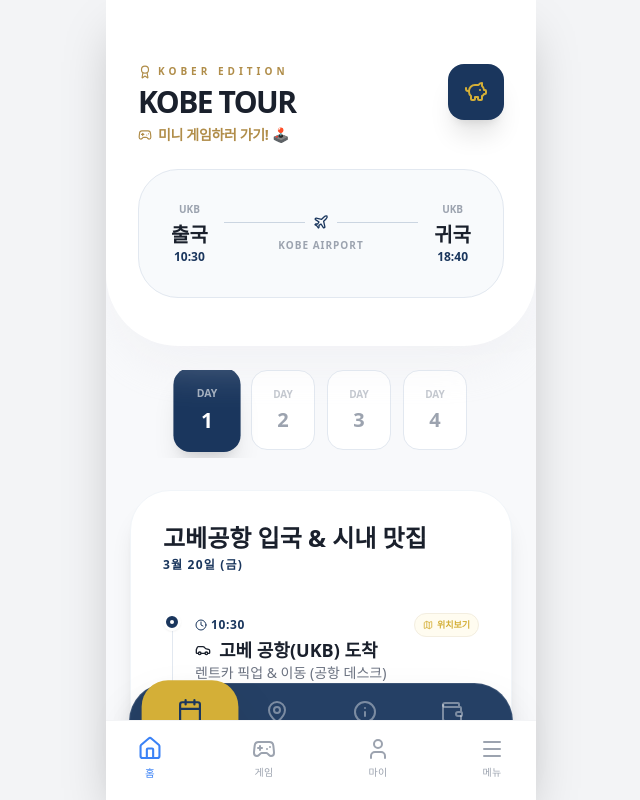
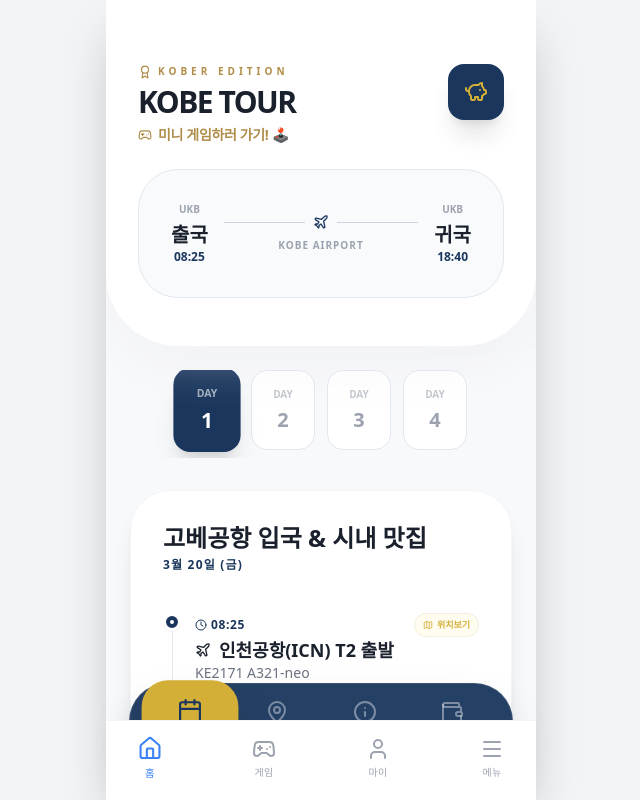
Before and after one commit to hellojj0929/tour, a React (Vite) app: page / in a window 1280 px wide. Shown: the whole page, without its empty margins (319-959 px from the left). Built offline with nearby package versions, Linux system fonts and the light colour scheme.

Commit message:
feat: update flight info to Incheon T2 departure

```diff
--- a/src/pages/TourApp.tsx
+++ b/src/pages/TourApp.tsx
@@ -68,7 +68,8 @@ const TourApp = () => {
             day: 1, date: "3월 20일 (금)", title: "고베공항 입국 & 시내 맛집", route: "고베공항 ➔ 산노미야 ➔ 이진칸",
             mainQuery: "Candeo Hotels Kobe Tor Road",
             items: [
-                { time: "10:30", icon: <Car size={16} />, activity: "고베 공항(UKB) 도착", desc: "렌트카 픽업 & 이동 (공항 데스크)", mapQuery: "Kobe Airport" },
+                { time: "08:25", icon: <Plane size={16} />, activity: "인천공항(ICN) T2 출발", desc: "KE2171 A321-neo", mapQuery: "Incheon International Airport Terminal 2" },
+                { time: "10:10", icon: <Car size={16} />, activity: "고베 공항(UKB) T2 도착", desc: "입국 수속 후 렌트카 픽업", mapQuery: "Kobe Airport" },
                 { time: "12:00", icon: <Utensils size={16} />, activity: "점심 식사 (스테이크랜드 고베)", desc: "가성비 좋은 고베규 런치 (1인 약 3,500엔~)", mapQuery: "Steakland Kobe" },
                 { time: "15:00", icon: <Hotel size={16} />, activity: "호텔 체크인", desc: "칸데오 호텔 고베 토르 로드 (주차 불포함/인근이용)", mapQuery: "Candeo Hotels Kobe Tor Road" },
                 { time: "19:00", icon: <Utensils size={16} />, activity: "디너: 고베규 이자카야", desc: "현지인 가성비 맛집", mapQuery: "Steakland Kobe" },
@@ -190,7 +191,7 @@ const TourApp = () => {
                     <div className="text-center">
                         <p className="text-[10px] font-black text-gray-400 uppercase mb-1">UKB</p>
                         <p className="text-xl font-black text-[#1a202c]">출국</p>
-                        <p className={`text-xs font-black ${colors.primaryText}`}>10:30</p>
+                        <p className={`text-xs font-black ${colors.primaryText}`}>08:25</p>
                     </div>
                     <div className="flex-1 px-4 flex flex-col items-center">
                         <div className="w-full flex items-center gap-2">
```
